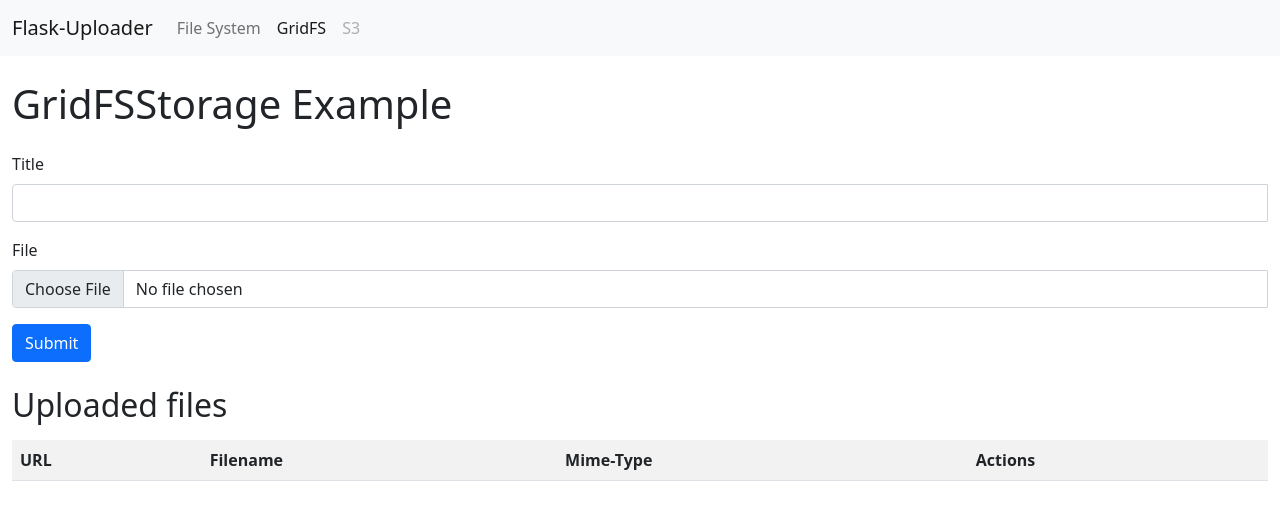
After one commit to kyzima-spb/flask-uploader, a Flask app: page /books/ in a window 1280 px wide. The commit adds this page. Shown: the top 520 px of the page. Run offline with Flask 2, Linux system fonts and the light colour scheme; lists and menus that the app fills with data are empty; some libraries are stand-ins or nearby versions.

Commit message:
Update example

```diff
--- a/example/uploader/__init__.py
+++ b/example/uploader/__init__.py
@@ -2,6 +2,7 @@ from flask import Flask
 from flask_uploader import init_uploader
 
 from . import routes
+from .routes.files import mongo
 
 
 def create_app():
@@ -9,11 +10,11 @@ def create_app():
 
     app.config['SECRET_KEY'] = 'Very secret string'
     app.config['UPLOADER_ROOT_DIR'] = '/app/upload'
-    # app.config['MONGO_URI'] = 'mongodb://user:demo@mongo/uploader?authSource=admin'
-    # app.config['MONGODB_HOST'] = 'mongodb://user:demo@mongo/auth?authSource=admin'
+    app.config['MONGO_URI'] = 'mongodb://user:demo@mongo/uploader?authSource=admin'
 
+    mongo.init_app(app)
     init_uploader(app)
+
     app.register_blueprint(routes.bp)
-    # mongo.init_app(app)
 
     return app
--- a/example/uploader/routes/__init__.py
+++ b/example/uploader/routes/__init__.py
@@ -1,7 +1,9 @@
 from flask import Blueprint
 
+from . import books
 from . import photos
 
 
 bp = Blueprint('site', __name__)
+bp.register_blueprint(books.bp)
 bp.register_blueprint(photos.bp)
--- /dev/null
+++ b/example/uploader/routes/books.py
@@ -0,0 +1,69 @@
+from __future__ import annotations
+
+from flask import (
+    Blueprint,
+    redirect,
+    render_template,
+    request,
+    url_for,
+)
+from flask_wtf import FlaskForm
+from flask_wtf.file import FileField, FileRequired
+from flask_pymongo import PyMongo
+from flask_uploader import Uploader
+from flask_uploader.contrib.pymongo import GridFSStorage, Lookup
+from flask_uploader.validators import (
+    MimeTypeValidator,
+    ValidationError,
+)
+from wtforms import fields
+from wtforms import validators
+
+
+mongo = PyMongo()
+
+bp = Blueprint('books', __name__, url_prefix='/books')
+
+books_uploader = Uploader(
+    'books',
+    GridFSStorage(mongo, 'books'),
+    validators=[
+        MimeTypeValidator(MimeTypeValidator.BOOKS),
+    ]
+)
+
+
+class BookForm(FlaskForm):
+    title = fields.StringField(validators=[
+        validators.InputRequired(),
+        validators.Length(min=4, max=255),
+    ])
+    file = FileField(
+        validators=[
+            FileRequired(),
+        ]
+    )
+
+
+@bp.route('/', methods=['GET', 'POST'])
+def index():
+    form = BookForm()
+
+    if form.validate_on_submit():
+        try:
+            lookup: Lookup = books_uploader.save(form.file.data, overwrite=True)
+            mongo.db.books.insert_one({
+                'title': form.title.data,
+                'file': lookup.value,
+            })
+            return redirect(request.url)
+        except ValidationError as err:
+            form.file.errors.append(str(err))
+
+    return render_template('books.html', form=form, uploader=books_uploader)
+
+
+@bp.route('/remove/<lookup>', methods=['POST'])
+def remove(lookup):
+    books_uploader.remove(lookup)
+    return redirect(url_for('.index'))
--- a/example/uploader/templates/base.html
+++ b/example/uploader/templates/base.html
@@ -21,15 +21,30 @@
       <div class="collapse navbar-collapse" id="navbarSupportedContent">
         <ul class="navbar-nav me-auto mb-2 mb-lg-0">
           <li class="nav-item">
-            <a class="nav-link active" aria-current="page" href="{{ url_for('site.photos.list') }}">
+            <a
+              class="nav-link {% if request.endpoint == 'site.photos.index' %}active{% endif %}"
+              aria-current="page"
+              href="{{ url_for('site.photos.index') }}"
+            >
               File System
             </a>
           </li>
           <li class="nav-item">
-            <a class="nav-link disabled" href="#">GridFS</a>
+            <a
+              class="nav-link {% if request.endpoint == 'site.books.index' %}active{% endif %}"
+              aria-current="page"
+              href="{{ url_for('site.books.index') }}"
+            >
+              GridFS
+            </a>
           </li>
           <li class="nav-item">
-            <a class="nav-link disabled">S3</a>
+            <a
+              class="nav-link {% if request.endpoint == 'site.s3.index' %}active{% endif %} disabled"
+              aria-current="page"
+            >
+              S3
+            </a>
           </li>
         </ul>
 {#        <form class="d-flex">#}
--- /dev/null
+++ b/example/uploader/templates/books.html
@@ -0,0 +1,43 @@
+{% extends 'base.html' %}
+{% import 'macros.html' as macro %}
+
+{% block main %}
+  <div class="row">
+    <div class="col">
+      <h1 class="my-4">GridFSStorage Example</h1>
+    </div>
+  </div>
+
+  <div class="row mb-4">
+    <div class="col">
+      <form method="post" enctype="multipart/form-data" novalidate>
+        {{ form.hidden_tag() }}
+        <div class="mb-3">
+          {{ form.title.label(class='form-label') }}
+          <div class="input-group">
+            {{ form.title(class='form-control is-invalid' if form.title.errors else 'form-control') }}
+            <div class="invalid-feedback">
+              {{ form.title.errors | join(',') }}
+            </div>
+          </div>
+        </div>
+        <div class="mb-3">
+          {{ form.file.label(class='form-label') }}
+          <div class="input-group">
+            {{ form.file(class='form-control is-invalid' if form.file.errors else 'form-control') }}
+            <div class="invalid-feedback">
+              {{ form.file.errors | join(',') }}
+            </div>
+          </div>
+        </div>
+        <button type="submit" class="btn btn-primary">Submit</button>
+      </form>
+    </div>
+  </div>
+
+  <div class="row mb-4">
+    <div class="col">
+      {{ macro.render_files_grid(uploader) }}
+    </div>
+  </div>
+{% endblock main %}
--- /dev/null
+++ b/example/uploader/templates/macros.html
@@ -0,0 +1,26 @@
+{% macro render_files_grid(uploader) %}
+  <h2 class="mb-3">Uploaded files</h2>
+  <table class="table table-striped align-middle">
+    <tr>
+      <th>URL</th>
+      <th>Filename</th>
+      <th>Mime-Type</th>
+      <th>Actions</th>
+    </tr>
+    {% for f in uploader.iter_files() %}
+      <tr>
+        <td>
+          {% set url = uploader.get_url(f.lookup) %}
+          <a href="{{ url }}">{{ url }}</a>
+        </td>
+        <td>{{ f.filename }}</td>
+        <td>{{ f.mimetype }}</td>
+        <td>
+          <form action="{{ url_for('.remove', lookup=f.lookup) }}" method="post">
+            <button type="submit" class="btn btn-danger">Delete</button>
+          </form>
+        </td>
+      </tr>
+    {% endfor %}
+  </table>
+{% endmacro %}
--- a/src/flask_uploader/__init__.py
+++ b/src/flask_uploader/__init__.py
@@ -151,6 +151,10 @@ class Uploader(metaclass=UploaderMeta):
             _external=external
         )
 
+    def iter_files(self) -> t.Iterable[File]:
+        """Returns an iterator over all files in the storage."""
+        return self.storage.iter_files()
+
     def load(self, lookup: str) -> File:
         """Reads and returns a ``File`` object for an identifier."""
         return self.storage.load(lookup)
```
Also changed, not shown: example/uploader/routes/photos.py (+17 -31 lines), example/uploader/templates/list.html (+2 -24 lines), src/flask_uploader/storages.py (+18 -0 lines), 1 other file.
